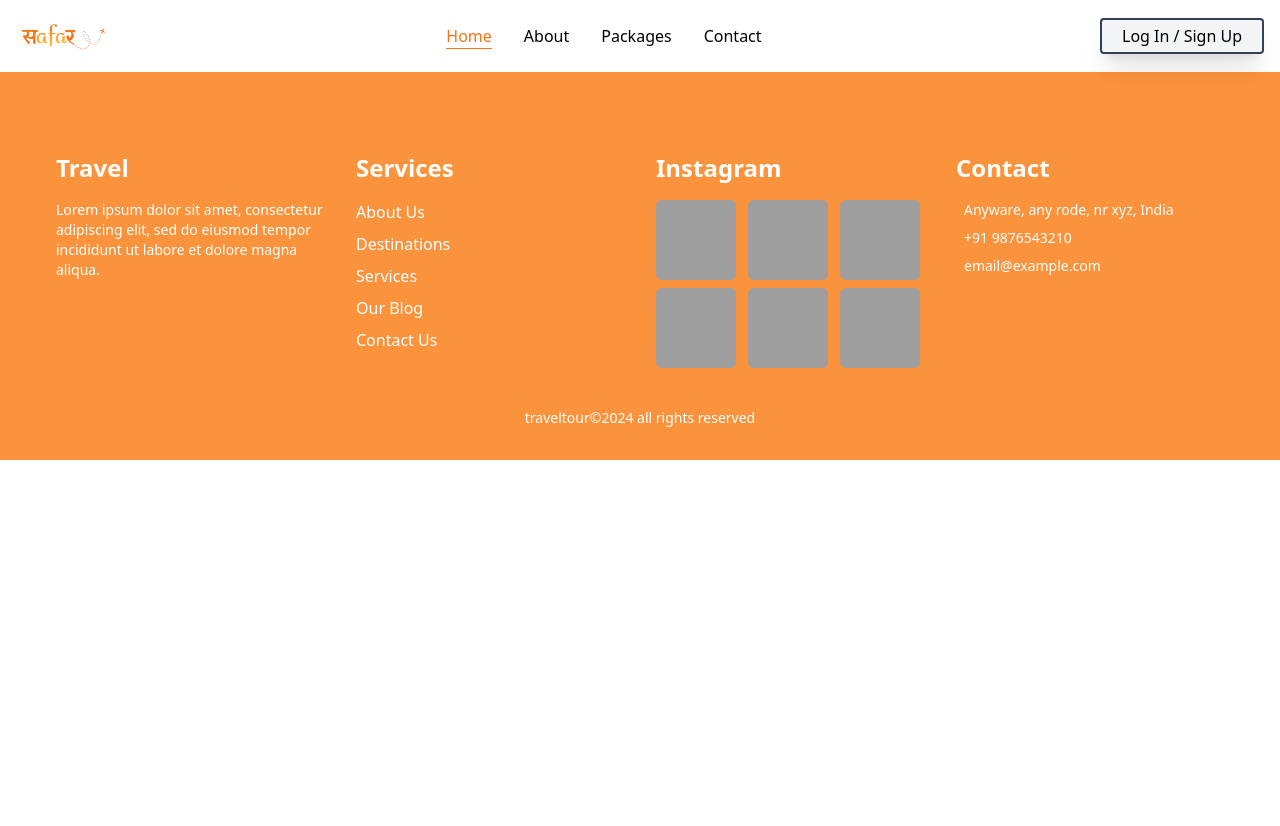
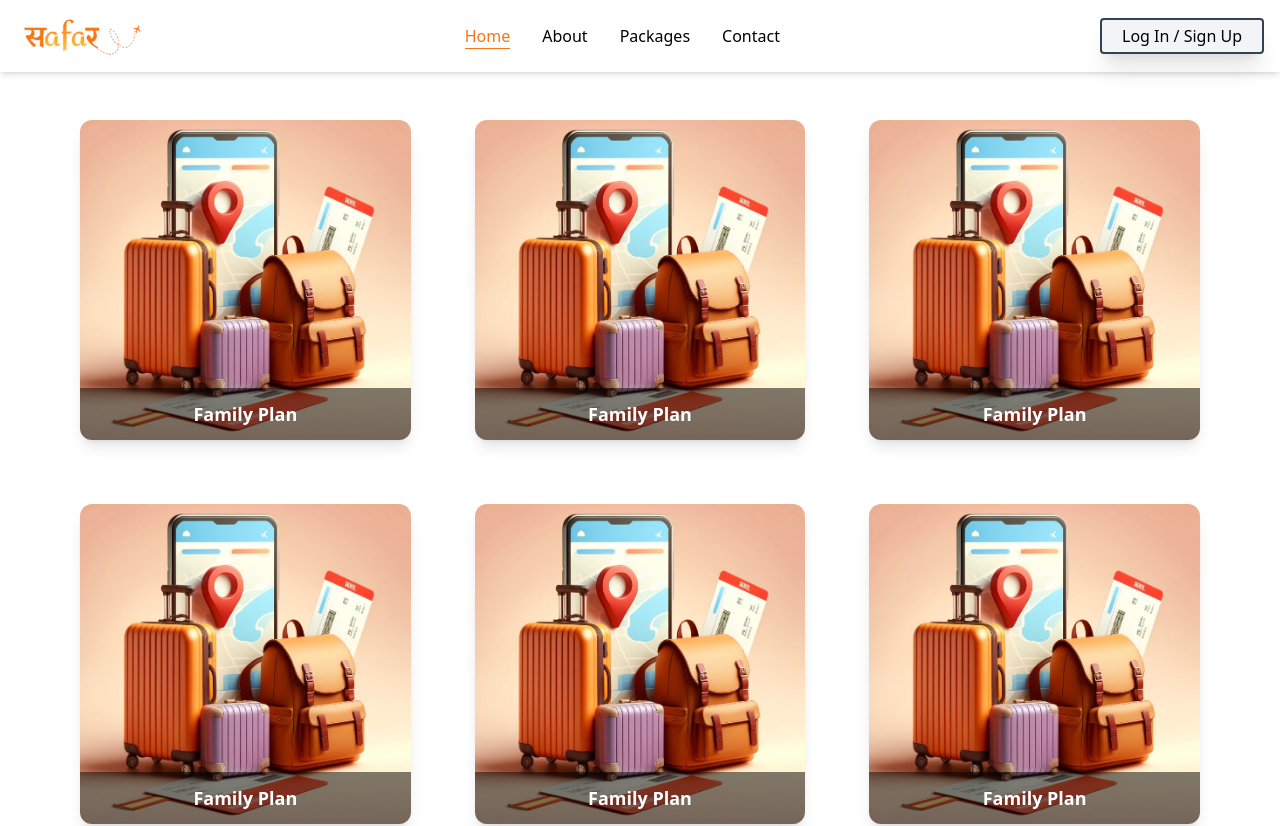
Before and after one commit to Saachi30/Safar, a React (Vite) app in the folder client/: page /plan in a window 1280 px wide. Shown: the top 826 px of the page. Before the commit the page ends 800 px from the top, so only its background shows below. Built offline with nearby package versions, Linux system fonts and the light colour scheme; no server answers; grey boxes are pictures that could not be loaded.

Commit message:
Multiple Plans

```diff
--- a/client/src/App.jsx
+++ b/client/src/App.jsx
@@ -7,6 +7,7 @@ import Contact from './Pages/Contact';
 import Navbar from './Pages/Navbar/Navbar';
 import Footer from './Pages/Footer/Footer';
 import TravelPref from './Pages/TravelPref';
+import Plan from './Pages/Plan';
 
 function App() {
 
@@ -20,6 +21,7 @@ function App() {
         <Route path='packages'element={<Packages/>}/>
         <Route path='contact'element={<Contact/>}/>
         <Route path='travelpref' element={<TravelPref/>}/>
+        <Route path = 'plan' element={<Plan/>}/>
       </Routes>
       <Footer/>
     </BrowserRouter>
--- a/client/src/Pages/Navbar/Navbar.jsx
+++ b/client/src/Pages/Navbar/Navbar.jsx
@@ -30,9 +30,9 @@ function Navbar() {
 
 
   return (
-    <div className="flex items-center justify-between p-4 shadow-md">
+    <div className="flex items-center justify-between px-4 py-2 shadow-md">
       <div>
-        <img src={safarLogo} alt="Logo" className="h-10" />
+        <img src={safarLogo} alt="Logo" className="h-14" />
       </div>
       <ul className="flex space-x-8">
         <li onClick={() => setMenu("home")}>
--- /dev/null
+++ b/client/src/Pages/Plan.jsx
@@ -0,0 +1,55 @@
+import React from 'react';
+import plan from "../assets/plan.jpg";
+import money from "../assets/money.webp";
+
+const Plan = () => {
+  const packages = Array(12).fill({
+    title: 'PACKAGE 1',
+    days: '21 days',
+    price: '55,000/-',
+    plan: 'Family Plan',
+    image1: plan,
+    image2: money,
+  });
+
+  return (
+    <div className="grid grid-cols-3 gap-16 p-4 max-w-6xl mx-auto mt-8 mb-14">
+      {packages.map((pkg, index) => (
+        <div
+          key={index}
+          className="relative rounded-xl overflow-hidden group cursor-pointer h-80 shadow-lg"
+        >
+          <img
+            src={pkg.image1}
+            alt="Travel package"
+            className="absolute inset-0 w-full h-full object-cover"
+          />
+
+          <div className="absolute bottom-0 left-0 right-0 h-[40%] bg-black bg-opacity-50 opacity-0 group-hover:opacity-100 transition-all duration-300">
+            <div className="h-full flex flex-col justify-center items-start px-6 text-white">
+              <h3 className="font-bold text-2xl mb-1">{pkg.title}</h3>
+              <div className="flex items-center gap-12 mb-1">
+                <span className="text-lg">{pkg.days}</span>
+                <div className="flex items-center gap-1">
+                  <img
+                    src={pkg.image2}
+                    alt="price icon"
+                    className="w-12 h-12"
+                  />
+                  <span className="text-lg">{pkg.price}</span>
+                </div>
+              </div>
+              <p className="font-bold text-lg">{pkg.plan}</p>
+            </div>
+          </div>
+
+          <div className="absolute bottom-0 left-0 right-0 bg-black bg-opacity-50 text-white p-3 text-center opacity-100 group-hover:opacity-0 transition-opacity duration-300">
+            <p className="font-bold text-lg">{pkg.plan}</p>
+          </div>
+        </div>
+      ))}
+    </div>
+  );
+};
+
+export default Plan;
--- a/client/src/Pages/TravelPref.jsx
+++ b/client/src/Pages/TravelPref.jsx
@@ -1,5 +1,6 @@
 import React, { useState } from 'react';
 import Loading from 'react-simple-loading';
+import { Link, useNavigate } from 'react-router-dom';
 
 function TravelPref() {
   const [destinations, setDestinations] = useState([]);
@@ -8,6 +9,7 @@ function TravelPref() {
   const [currentDestination, setCurrentDestination] = useState('');
   const [budget, setBudget] = useState(0);
   const [loading, setLoading] = useState(false); // State to track loading
+  const navigate = useNavigate();
 
   const handleAddDestination = () => {
     if (currentDestination.trim()) {
@@ -41,6 +43,7 @@ function TravelPref() {
 
       const data = await response.json();
       console.log(data.response);
+      navigate('/plan');
     } catch (error) {
       console.error('Error:', error);
     } finally {
@@ -167,6 +170,7 @@ function TravelPref() {
           ) : (
             'Submit'
           )}
+
         </button>
       </form>
     </div>
```
Also changed, not shown: client/src/assets/money.webp (added), client/src/assets/plan.jpg (added).
